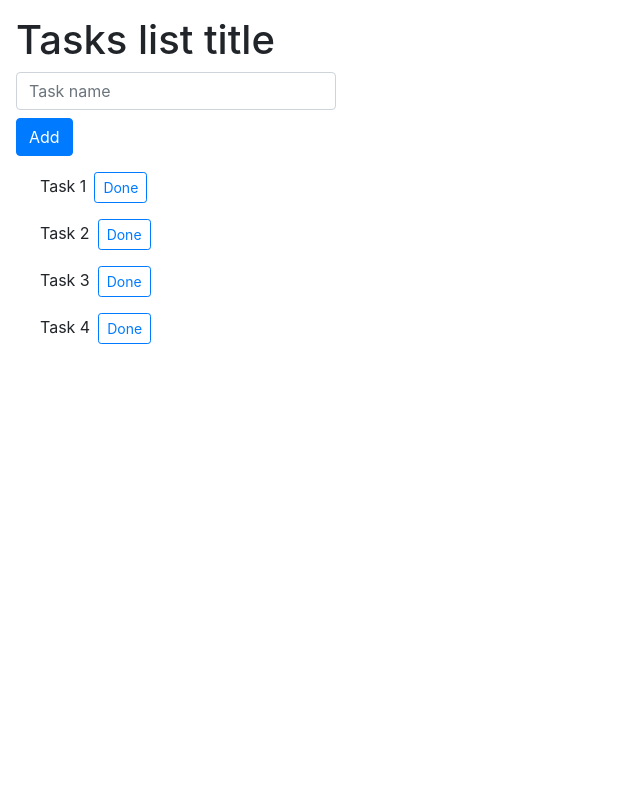
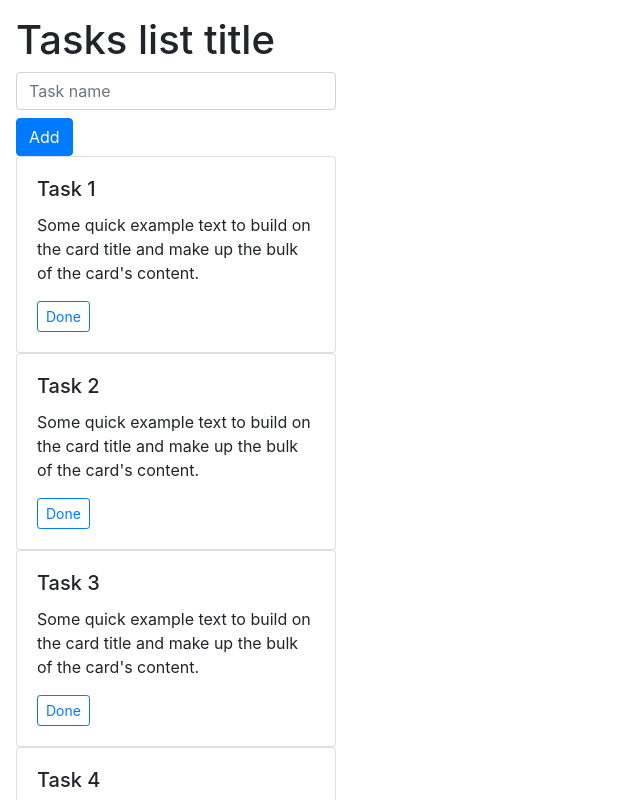
Before and after one commit to lrosik/react-kanban, a React (Create React App) app: page / in a window 1280 px wide. Shown: the top 800 px of the page, without its empty margins (0-640 px from the left). Built offline with nearby package versions, Linux system fonts and the light colour scheme.

Commit message:
Displaying tasks on bootstrap cards

```diff
--- a/src/components/Task.jsx
+++ b/src/components/Task.jsx
@@ -5,8 +5,13 @@
     const { task, onDone } = this.props;
 
     return (
-      <div className="m-3">
-        <span className="m-2">{task.task}</span>
+      <div className="card">
+        <div className="card-body">
+          <h5 className="card-title">{task.task}</h5>
+          <p className="card-text">
+            Some quick example text to build on the card title and make up the
+            bulk of the card's content.
+          </p>
           <button
             onClick={() => onDone(task.id)}
             className="btn btn-outline-primary btn-sm"
@@ -14,6 +19,7 @@
             Done
           </button>
         </div>
+      </div>
     );
   }
 }
```
Lines whose indentation alone changed are shown as unchanged.
